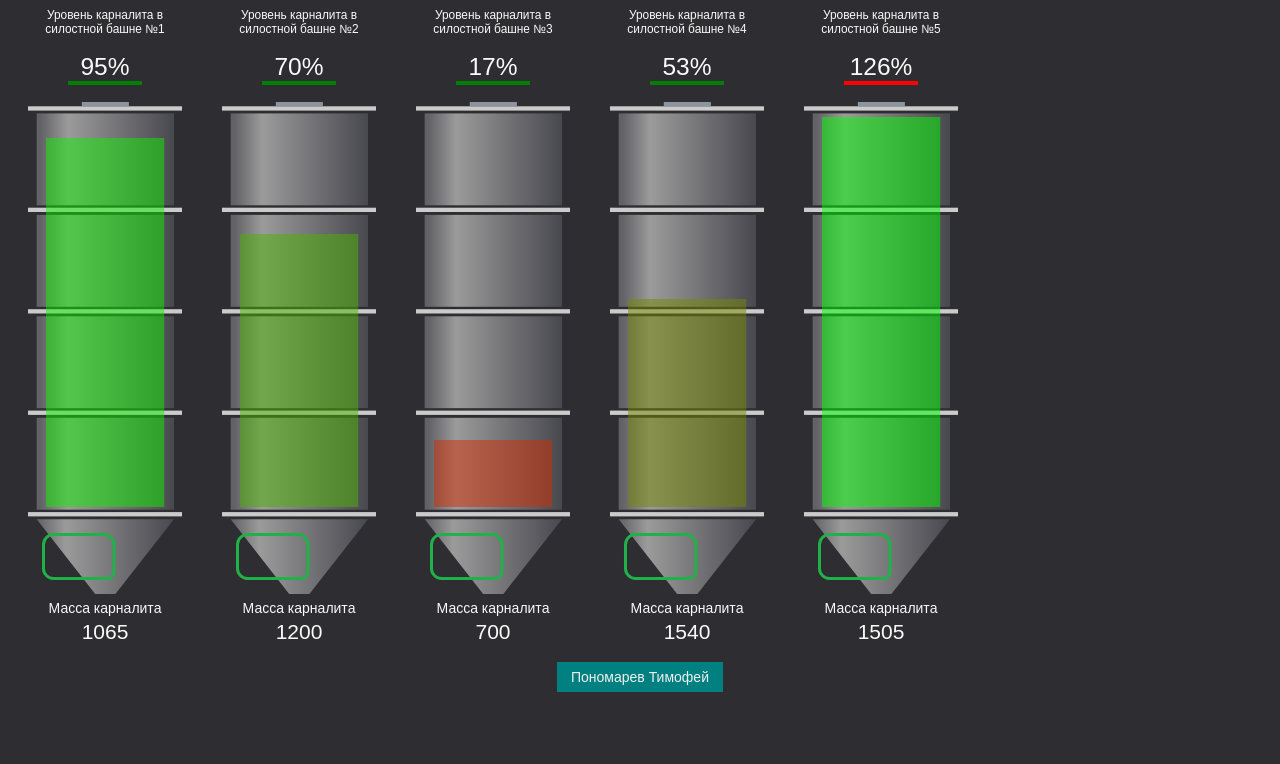
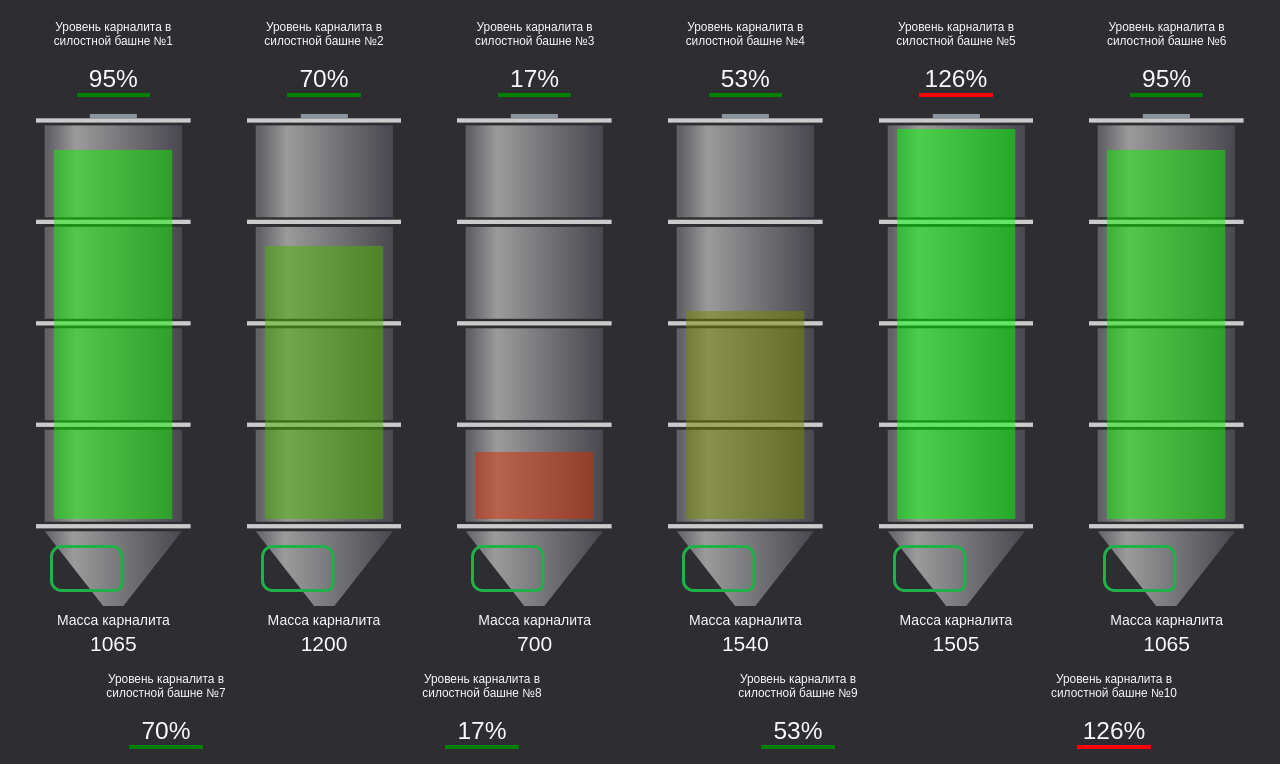
Before and after one commit to tim99919/silo-towers, an Angular app: page / in a window 1280 px wide. Shown: the top 764 px of the page. Built offline with nearby package versions, Linux system fonts and the light colour scheme.

Commit message:
added display flex property for towers

```diff
--- a/src/app/tower-info/tower-info.component.html
+++ b/src/app/tower-info/tower-info.component.html
@@ -1,3 +1,4 @@
+<div class="box">
   <figure class="tower" *ngFor="let tower of indicators | async">
     <figcaption class="tower__title">
       {{ tower.title + ' №' + tower.id }}
@@ -14,3 +15,4 @@
     <p class="tower__mass">Масса карналита</p>
     <p class="tower__mass tower__mass_large">{{ tower.value }}</p>
   </figure>
+</div>
--- a/src/app/tower-info/tower-info.component.sass
+++ b/src/app/tower-info/tower-info.component.sass
@@ -1,3 +1,8 @@
+.box
+  display: flex
+  justify-content: space-around
+  flex-flow: row wrap
+
 .tower
   display: inline-block
   max-width: 180px
@@ -7,7 +12,7 @@
   font-family: sans-serif
 
 .tower__title
-  margin: 0
+  margin: 1em 0 0 0
   font-size: .85em
   padding: 0 1em
 
--- a/src/assets/towers.json
+++ b/src/assets/towers.json
@@ -28,4 +28,34 @@
   "value": 1505,
   "minValue": 500,
   "maxValue": 1300
+}, {
+  "id": 6,
+  "title": "Уровень карналита в силостной башне",
+  "value": 1065,
+  "minValue": 450,
+  "maxValue": 1100
+}, {
+  "id": 7,
+  "title": "Уровень карналита в силостной башне",
+  "value": 1200,
+  "minValue": 500,
+  "maxValue": 1500
+}, {
+  "id": 8,
+  "title": "Уровень карналита в силостной башне",
+  "value": 700,
+  "minValue": 300,
+  "maxValue": 2600
+}, {
+  "id": 9,
+  "title": "Уровень карналита в силостной башне",
+  "value": 1540,
+  "minValue": 150,
+  "maxValue": 2750
+}, {
+  "id": 10,
+  "title": "Уровень карналита в силостной башне",
+  "value": 1505,
+  "minValue": 500,
+  "maxValue": 1300
 }]
```
Lines whose indentation alone changed are shown as unchanged.
